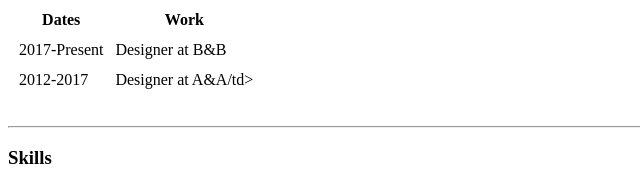
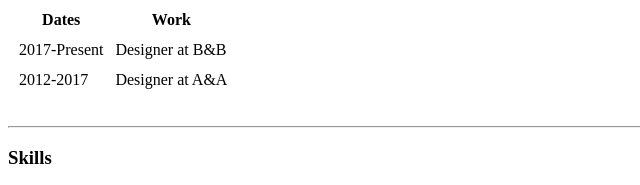
Before and after one commit to cjportugal/cv, a plain HTML site: page index.html in a window 1280 px wide. Shown: the part 569-754 px from the top of the page, 0-640 px from the left. Drawn offline with Linux system fonts and the light colour scheme.

Commit message:
Add files via upload

```diff
--- a/index.html
+++ b/index.html
@@ -47,7 +47,7 @@
     </tr>
     <tr>
       <td>2012-2017</td>
-      <td>Designer at A&A/td>
+      <td>Designer at A&A</td>
     </tr>
     <tfoot>
 
```
